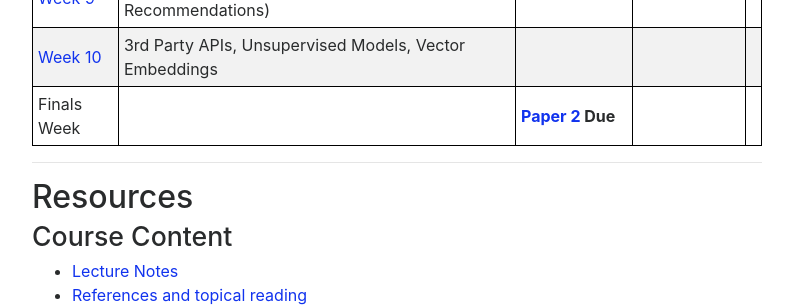
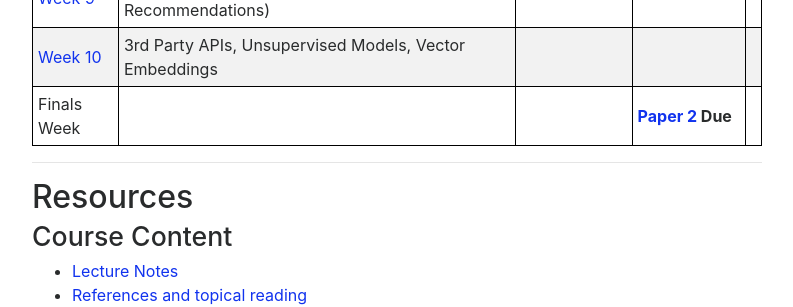
Before and after one commit to afraenkel/course-fairness-webpage, a Jekyll site: the page built from index.md, in a window 1280 px wide. Shown: the part 3578-3885 px from the top of the page, without its empty margins (243-1036 px from the left). Built offline with Jekyll 4.4.1, drawn with Linux system fonts in a browser that asks for light colours; nearby versions of some CDN libraries.

```diff
--- a/index.md
+++ b/index.md
@@ -169,7 +169,7 @@ Grade: 40% of Total
 |[Week 8](weeks/week09)|Amplification of Bias and Feedback Loops|||
 |[Week 9](weeks/week08)|Matching in Markets (Ad Serving, Gig Economy, Recommendations)|||
 |[Week 10](weeks/week10)|3rd Party APIs, Unsupervised Models, Vector Embeddings|||
-|Finals Week||**[Paper 2](assignments/algorithmic-audit) Due**|||
+|Finals Week|||**[Paper 2](assignments/algorithmic-audit) Due**||
 
 ---
 
```
